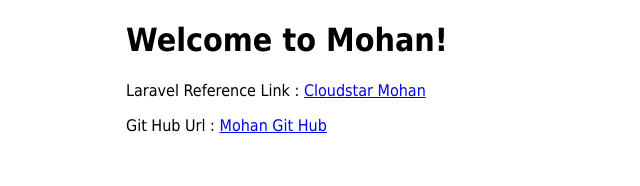
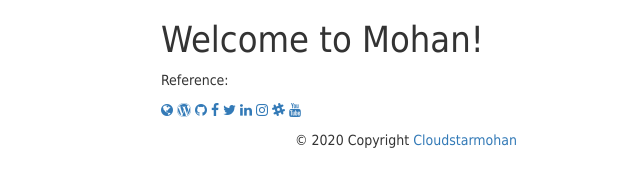
Before and after one commit to spmohansp/spmohansp.github.io, a plain HTML site: page index.html in a window 1280 px wide. Shown: the whole page, without its empty margins (234-874 px from the left). Drawn offline with nearby package versions, Linux system fonts and the light colour scheme.

Commit message:
Update index.html

```diff
--- a/index.html
+++ b/index.html
@@ -1,7 +1,11 @@
 <!DOCTYPE html>
 <html>
 <head>
-<title>Cloudstar Mohan</title>
+	<title>Welcome to Cloudstar Mohan!</title>
+	<link rel="stylesheet" href="https://cdnjs.cloudflare.com/ajax/libs/font-awesome/4.7.0/css/font-awesome.min.css">
+	<link rel="stylesheet" href="https://maxcdn.bootstrapcdn.com/bootstrap/3.4.1/css/bootstrap.min.css">
+	<script src="https://ajax.googleapis.com/ajax/libs/jquery/3.4.1/jquery.min.js"></script>
+	<script src="https://maxcdn.bootstrapcdn.com/bootstrap/3.4.1/js/bootstrap.min.js"></script>
 	<style>
 	    body {
 	        width: 35em;
@@ -12,10 +16,23 @@
 </head>
 <body>
 	<h1>Welcome to Mohan!</h1>
-
-	<p>Laravel Reference Link :
-	<a href="https://cloudstarmohan.wordpress.com" target="_blank">Cloudstar Mohan</a><br/>
-	<p>Git Hub Url : <a href="https://github.com/spmohansp" target="_blank">Mohan Git Hub</a></p>
-
+	<!-- <i class="fa fa-heart"></i> -->
+	<p>Reference:</p>
+	<p>
+		<a href="https://spmohansp.github.io" target="_blank"><i class="fa fa-globe"></i></a>
+		<a href="https://cloudstarmohan.wordpress.com" target="_blank"><i class="fa fa-wordpress"></i></a>
+		<a href="https://github.com/spmohansp" target="_blank"><i class="fa fa-github"></i></a>
+		<a href="https://www.facebook.com/cloudstarmohan" target="_blank"><i class="fa fa-facebook"></i></a>
+		<a href="https://www.twitter.com/cloudstarmohan" target="_blank"><i class="fa fa-twitter"></i></a>
+		<a href="http://ca.linkedin.com/in/cloudstarmohan" target="_blank"><i class="fa fa-linkedin"></i></a>
+		<a href="https://www.instagram.com/cloudstarmohan/" target="_blank"><i class="fa fa-instagram"></i></a>
+		<a href="https://app.slack.com/client/T432XN8QH/D748UH8JZ" target="_blank"><i class="fa fa-slack"></i></a>
+		<a href="https://bit.ly/Padikattugal" target="_blank"><i class="fa fa-youtube"></i></a>
+	</p>
 </body>
+<footer class="page-footer font-small blue">
+  	<div class="footer-copyright text-center py-3">© 2020 Copyright
+    	<a href="https://cloudstarmohan.wordpress.com" target="_blank">Cloudstarmohan</a>
+  	</div>
+</footer>
 </html>
```
Lines whose indentation alone changed are shown as unchanged.
